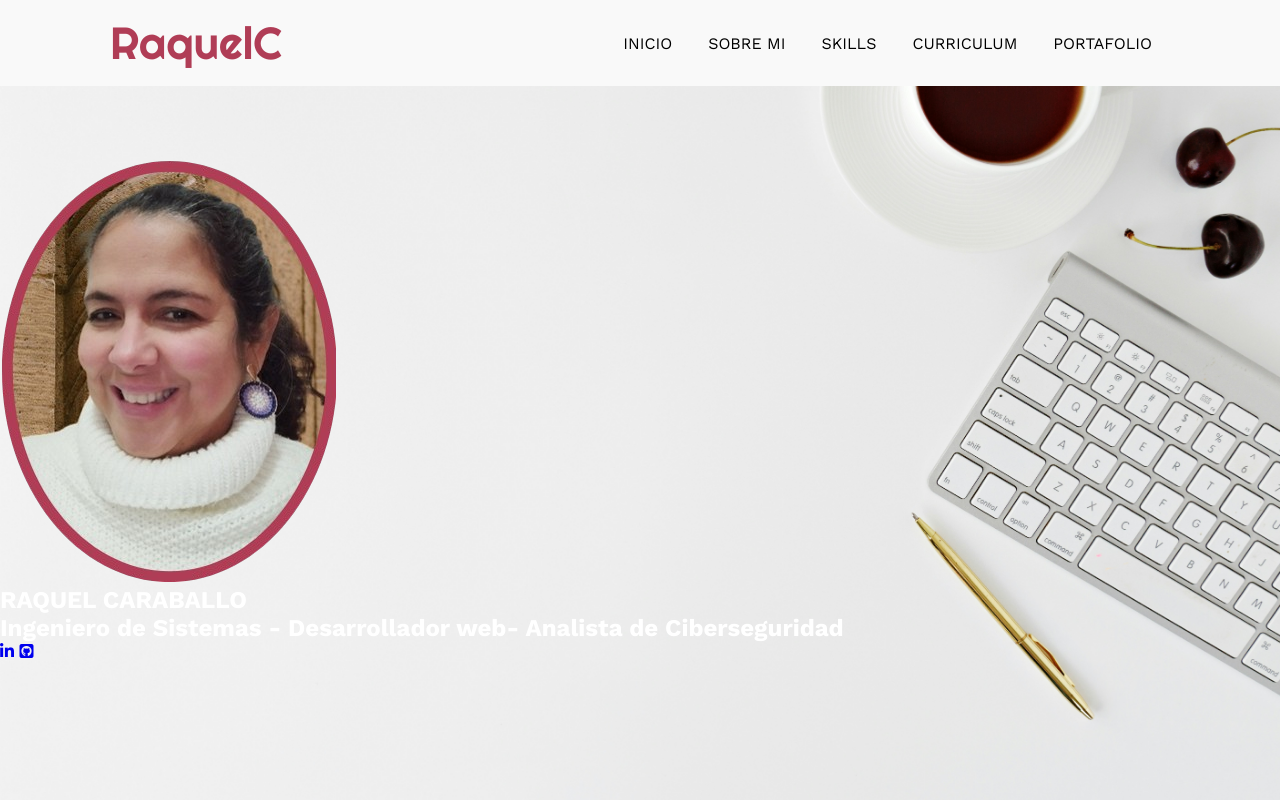
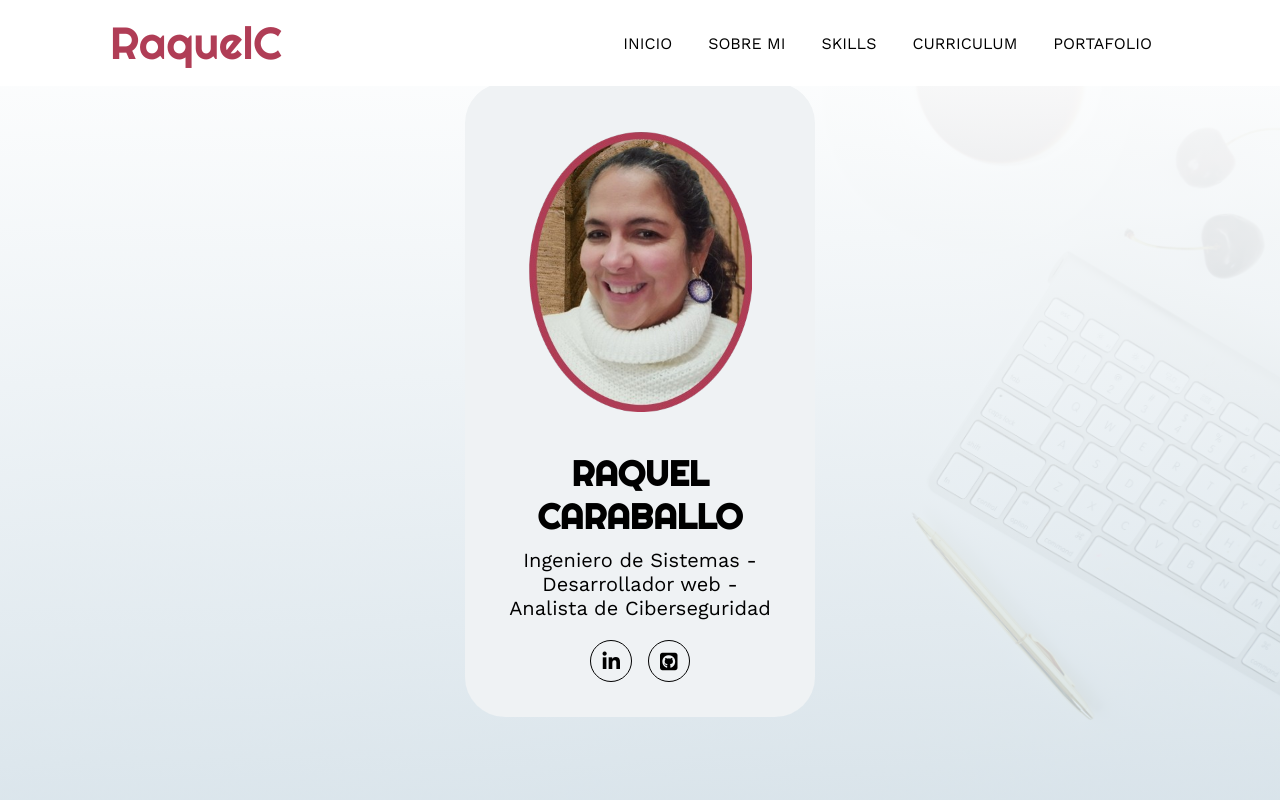
Before and after one commit to rcarabal2022/MyPortfolio, a plain HTML site: page index.html in a window 1280 px wide. Drawn offline with nearby package versions, Linux system fonts and the light colour scheme.

Commit message:
Finish (begin module)

```diff
--- a/style.css
+++ b/style.css
@@ -14,7 +14,7 @@ html {
 
 /*M E N U*/
 .header-container {
-    background: #f9f9f9;
+    background: #ffffff;
     position: fixed;
     width: 100%;
     top: 0;
@@ -67,10 +67,47 @@ html {
 
 /*Begin Section */
 .begin{
-    background-image:url(/img/fondo.jpg);
+    background: linear-gradient(to top, rgba(214, 227, 235, 0.8),rgb(255, 255, 255)),url(/img/Fondo.jpg);
     background-size: cover;
     height: 100vh;
-    color: #ffffff;
+    color: #000000;
     display: flex;
     align-items: center;
 }
+.begin .container-banner{
+    padding: 35px;
+    background-color: #eff2f4;
+    max-width: 350px;
+    margin: auto;
+    text-align: center;
+    border-radius: 40px;
+}
+ .begin .container-banner img{
+margin-top: 40px;
+display: block;
+width: 80%;
+margin: auto;
+}
+.begin .container-banner h1{
+    margin-top: 40px;
+    font-size: 35px;
+    font-family: "Righteous";
+}
+.begin .container-banner h2{
+    margin-top: 10px;
+    font-size: 20px;
+    font-weight: normal;
+    }
+.begin .container-banner .net a{
+    color: #000000;
+    display: inline-block;
+    text-decoration: none;
+    border: 1px solid #000000;
+    border-radius: 100%;
+    height: 42px;
+    width:42px;
+    line-height: 42px;
+    margin: 20px 5px 0px;
+    font-size: 20px;
+    transition: .3s;
+}
```
Also changed, not shown: index.html (+1 -1 lines), img/FotoPortfoliop.png (added).
